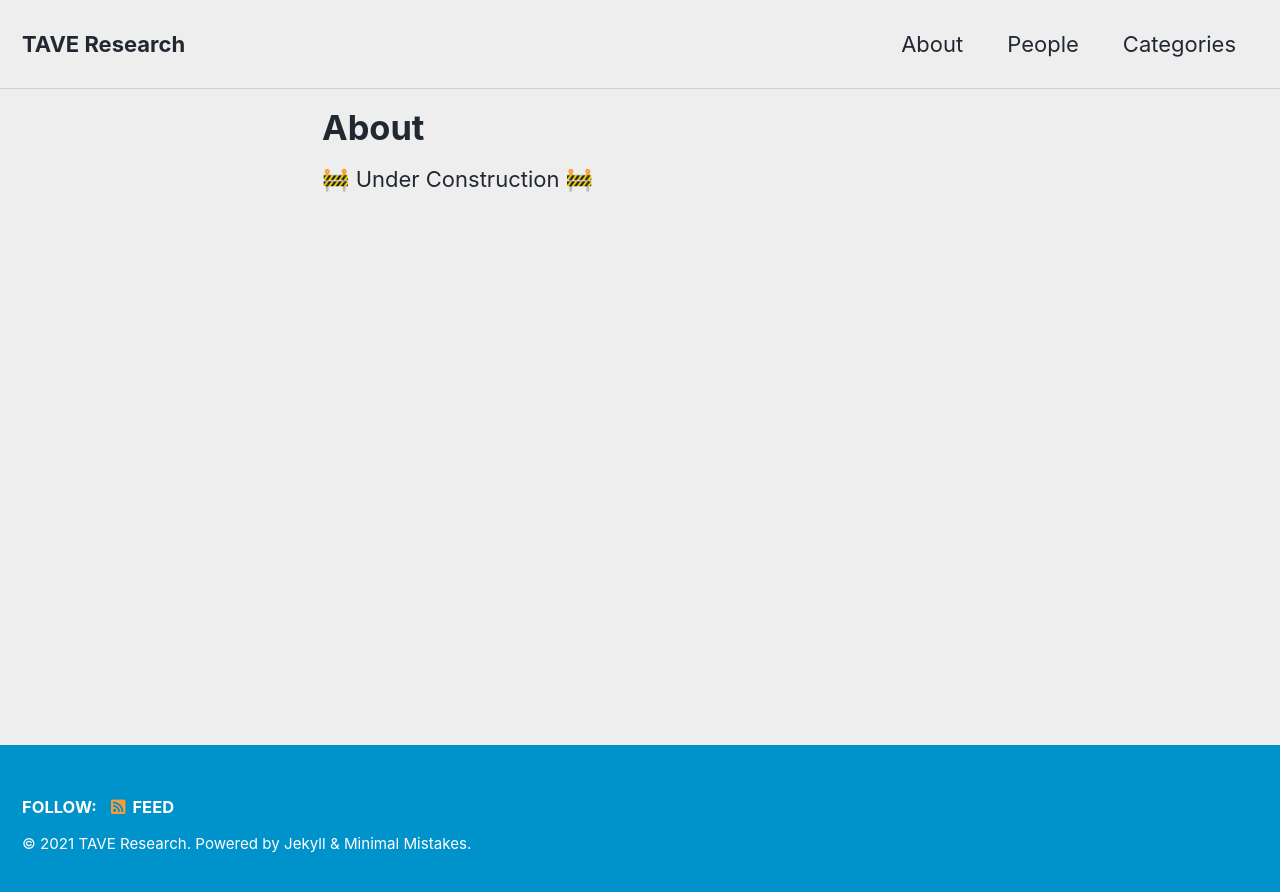
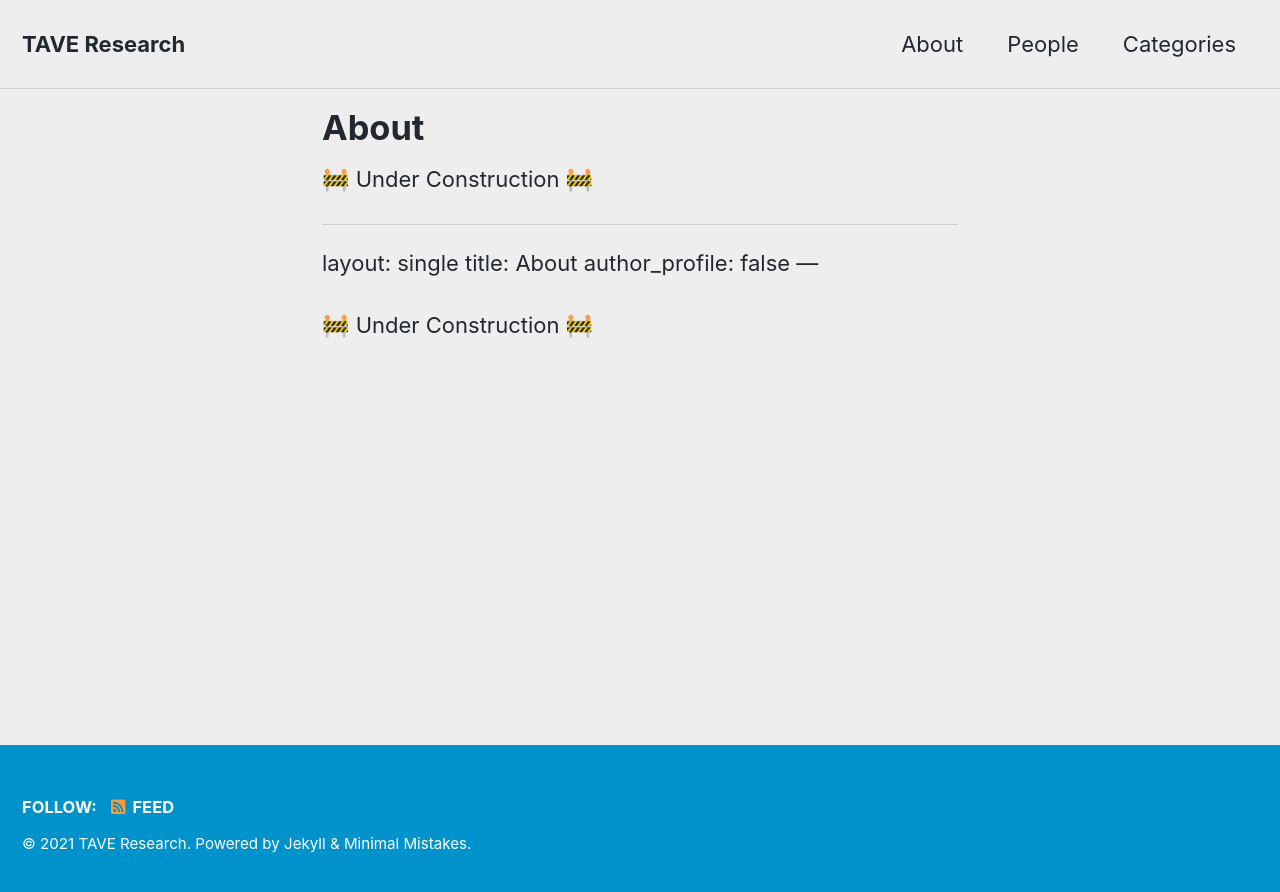
Before and after one commit to TAVEResearch/TAVEResearch.github.io, a Jekyll site: the page built from about.md, in a window 1280 px wide. Shown: the top 892 px of the page. Built offline with Jekyll 4.4.1, drawn with Linux system fonts in a browser that asks for light colours; cached includes are drawn as plain includes.

Commit message:
Update about.md

```diff
--- a/about.md
+++ b/about.md
@@ -5,3 +5,12 @@ author_profile: false
 ---
 
 🚧 Under Construction 🚧
+
+
+---
+layout: single
+title: About
+author_profile: false
+---
+
+🚧 Under Construction 🚧
```
